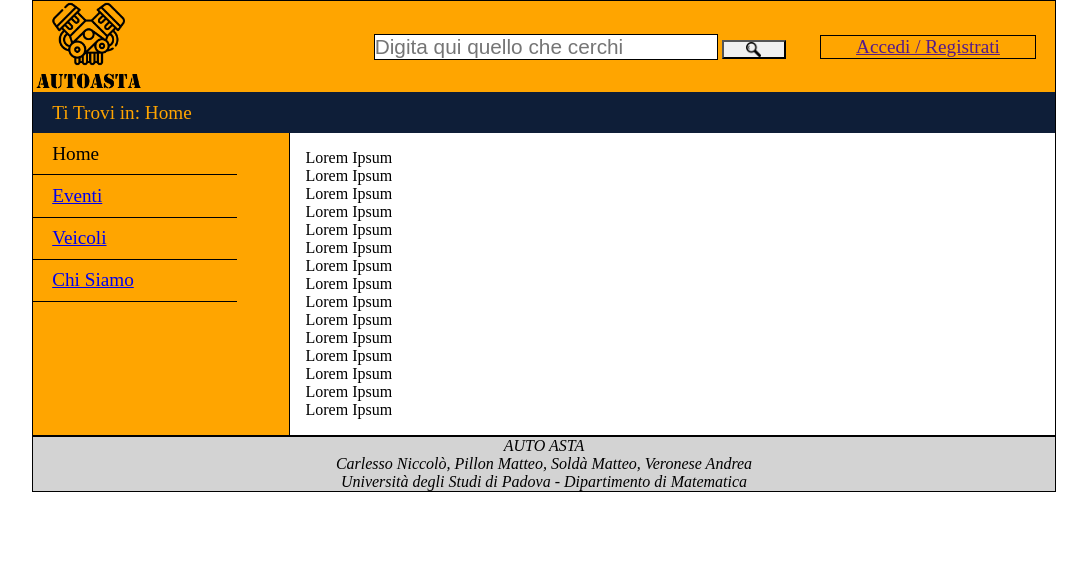
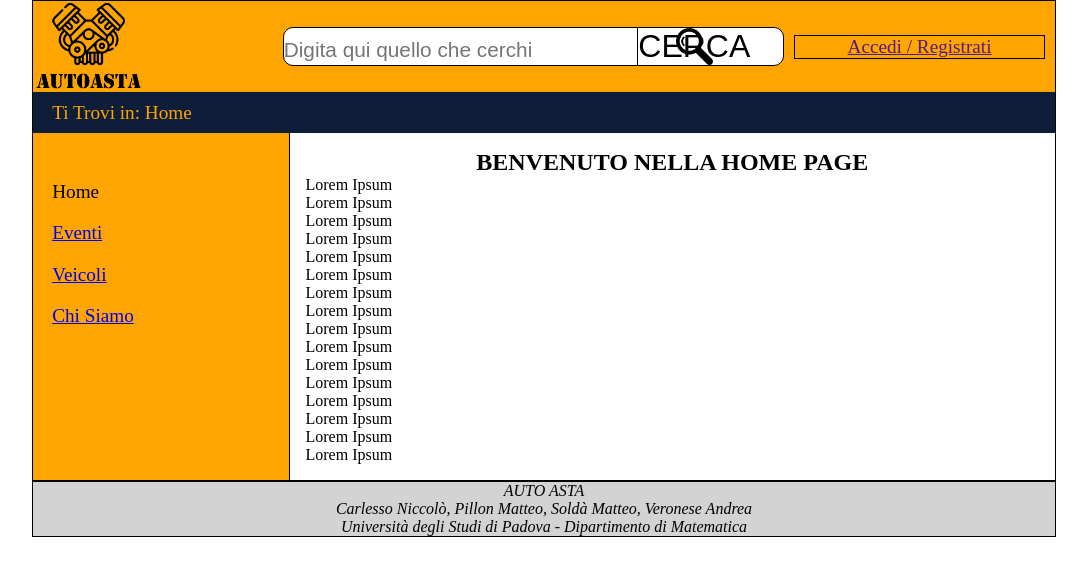
Before and after one commit to matnut2/ProgettoWebTech, a PHP site: page /html/index.html in a window 1280 px wide. Shown: the top 576 px of the page, without its empty margins (96-1183 px from the left). Run offline with PHP 8.4, Linux system fonts and the light colour scheme.

Commit message:
Header flex and float menu
Header one unique flex and menu float left. Search bar white.

```diff
--- a/css/styleAlternative.css
+++ b/css/styleAlternative.css
@@ -20,19 +20,13 @@ body
 .globalDiv{
     background-color: orange;
 }
-body a:hover{
-    background-color: #FFF;
-}
 
-.headContainer{
+
+header{
     background-color: orange;
     display: flex;
     flex-flow: row wrap;
-}
-
-header{
-    background-color: orange;
-    flex: 1;
+    align-items: center;
 }
 
 /* SEZIONE HEADER */
@@ -42,34 +36,38 @@ header h1{
     background-size: contain;
     background-repeat: no-repeat;
     font-size: 5em;
-}
-
-#topNav{
-    background-color: orange;
-    flex: 2;
-    display: flex;
-    flex-flow: row wrap;
-    align-items: center;
+    flex: 1;
 }
 
 #searchForm{
     flex: 2;
+    background-color: #fff;
+    border: 1px solid #000;
+    border-radius: 10px;
 }
 
 #searchForm input{
     font-size: 1.3em;
-    width: 80%;
-    border: 1px solid #000;
+    width: 70%;
+    background-color: transparent;
+    border-color: transparent;
+    border:none;
+}
+
+::placeholder{
 }
 
 #searchForm button {
     background-image: url("../img/71403.png");
+    background-color: transparent;
     background-repeat: no-repeat;
     background-size: contain;
-    text-indent: -9999em;
     background-position: center;
-    width: 15%;
     cursor: pointer;
+    font-size: 2em;
+    outline-color: transparent;
+    border: none;
+    border-left: 1px solid #000;
 }
 
 #accesso{
@@ -77,8 +75,7 @@ header h1{
     text-align: center;
     border: 1px solid #000;
     font-size: 1.2em;
-    margin: 1em;
-    float: right;
+    margin: 0 0.5em;
 }
 
 /* SEZIONE BREADCRUMB */
@@ -107,19 +104,24 @@ header h1{
     font-size: 1.2em;
     background-color: orange;
     float: left;
+    padding-top: 2em;
 }
 
 #menu ul {
     list-style-type: none;
     margin: 0;
     padding: 0;
+    height: 100%;
+}
+
+#menu ul li a:hover{
+    background-color: #fff;
 }
 
 #menu ul li{
     padding: 0.5em;
     vertical-align: middle;
     padding-left: 1em;
-    border-bottom: 1px solid #000;
 }
 
 #content{
@@ -129,8 +131,13 @@ header h1{
     background-color: #fff;
 }
 
+#content h2 {
+    text-align: center;
+}
+
 /* SEZIONE FOOTER */
 footer{
+    clear: both;
     text-align: center;
     background-color: lightgrey;
     border-top: 2px solid #000;
--- a/html/index.html
+++ b/html/index.html
@@ -14,23 +14,21 @@
     </head>
     <body>
     <div class="globalDiv">
-        <div class="headContainer">
+
         <header>
-                <!--<img id="LogoHeader" src="../img/LogoAutoasta.png" alt="AUTO ASTA"/>-->
             <h1>AUTO ASTE</h1>
-            </header>
 
-            <nav id="topNav">
             <form action="cerca" id="searchForm">
                 <input type="text" placeholder="Digita qui quello che cerchi" name="search" tabindex="1">
-                    <button id="btnSearchForm" type="submit" form="searchForm">CERCA</button>
+                <button id="btnSearchForm" type="submit" form="searchForm" tabindex="2" >CERCA</button>
             </form>
 
             <div id="accesso" tabindex="3">
                 <a href="" >Accedi / Registrati</a>
             </div>
-            </nav>
-        </div>
+
+        </header>
+
 
 
         <nav id="breadcrumb" tabindex="4">
@@ -47,21 +45,17 @@
         </div>
 
         <div id="content" tabindex="8">
+            <h2> BENVENUTO NELLA HOME PAGE </h2>
             <p>Lorem Ipsum  </p>
+            <p>Lorem Ipsum  </p><p>Lorem Ipsum  </p>
+            <p>Lorem Ipsum  </p><p>Lorem Ipsum  </p>
+            <p>Lorem Ipsum  </p><p>Lorem Ipsum  </p>
+            <p>Lorem Ipsum  </p><p>Lorem Ipsum  </p>
+            <p>Lorem Ipsum  </p><p>Lorem Ipsum  </p>
+            <p>Lorem Ipsum  </p><p>Lorem Ipsum  </p>
+            <p>Lorem Ipsum  </p><p>Lorem Ipsum  </p>
             <p>Lorem Ipsum  </p>
-            <p>Lorem Ipsum  </p>
-            <p>Lorem Ipsum  </p>
-            <p>Lorem Ipsum  </p>
-            <p>Lorem Ipsum  </p>
-            <p>Lorem Ipsum  </p>
-            <p>Lorem Ipsum  </p>
-            <p>Lorem Ipsum  </p>
-            <p>Lorem Ipsum  </p>
-            <p>Lorem Ipsum  </p>
-            <p>Lorem Ipsum  </p>
-            <p>Lorem Ipsum  </p>
-            <p>Lorem Ipsum  </p>
-            <p>Lorem Ipsum  </p>
+
 
         </div>
 
```
Lines whose indentation alone changed are shown as unchanged.
